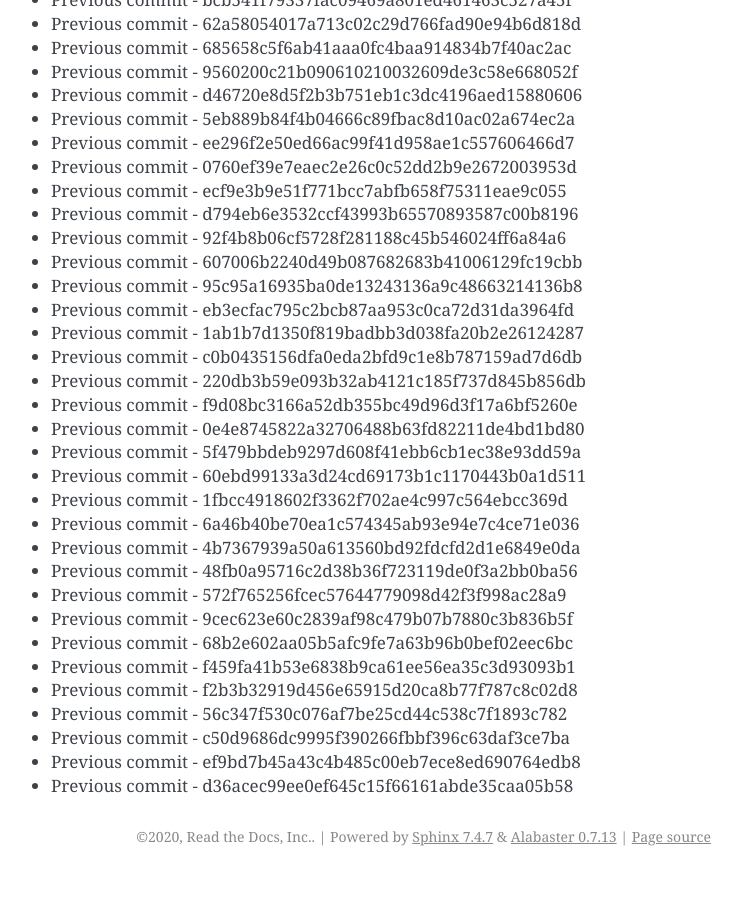
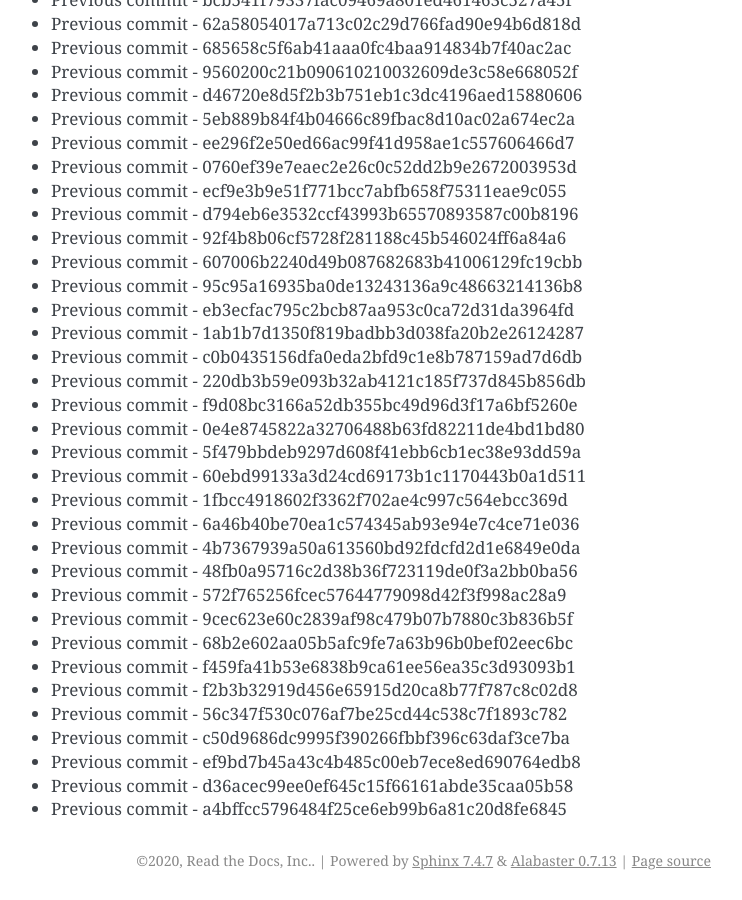
Before and after one commit to readthedocs/rtd-git-stresstest, a Sphinx documentation site: the page built from docs/updates.rst, in a window 1280 px wide and 900 px high, scrolled down 15219 px. Shown: the whole window, without its empty margins (399-1141 px from the left). Built offline with Sphinx 7.4.7, drawn with Linux system fonts in a browser that asks for light colours; before the commit the page ends 16095 px from its top, so only the background shows below that.

Commit message:
Generating commit from previous: a4bffcc5796484f25ce6eb99b6a81c20d8fe6845

```diff
--- a/docs/updates.rst
+++ b/docs/updates.rst
@@ -671,3 +671,4 @@ It can be tested for any performance characteristics.
 * Previous commit - c50d9686dc9995f390266fbbf396c63daf3ce7ba
 * Previous commit - ef9bd7b45a43c4b485c00eb7ece8ed690764edb8
 * Previous commit - d36acec99ee0ef645c15f66161abde35caa05b58
+* Previous commit - a4bffcc5796484f25ce6eb99b6a81c20d8fe6845
```
